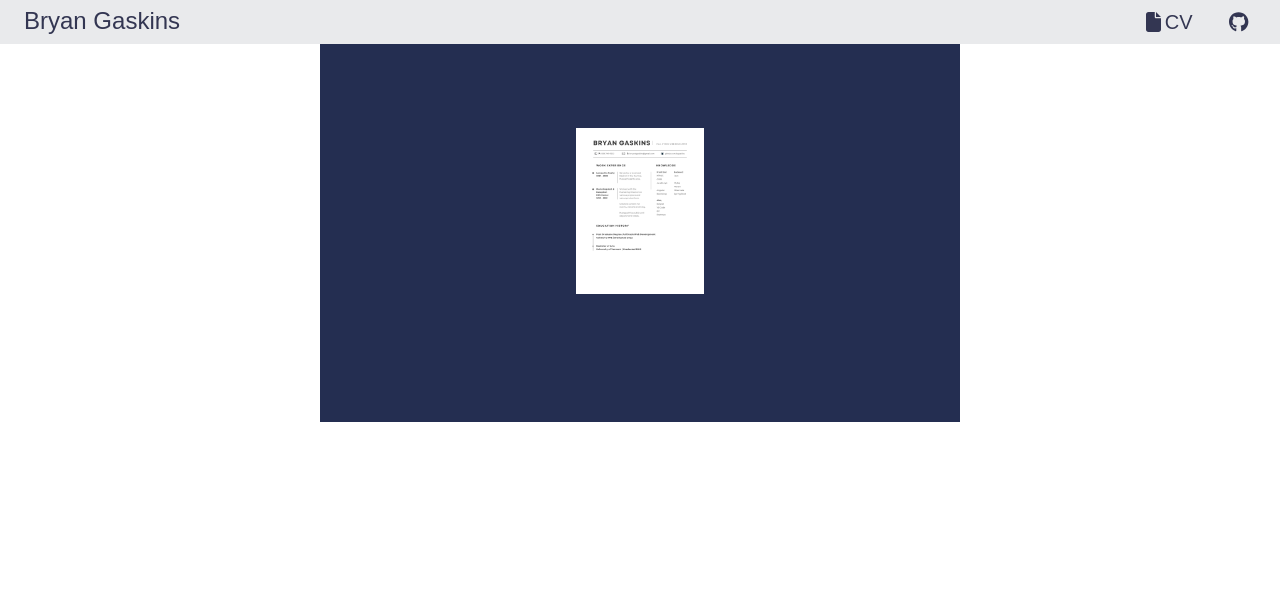
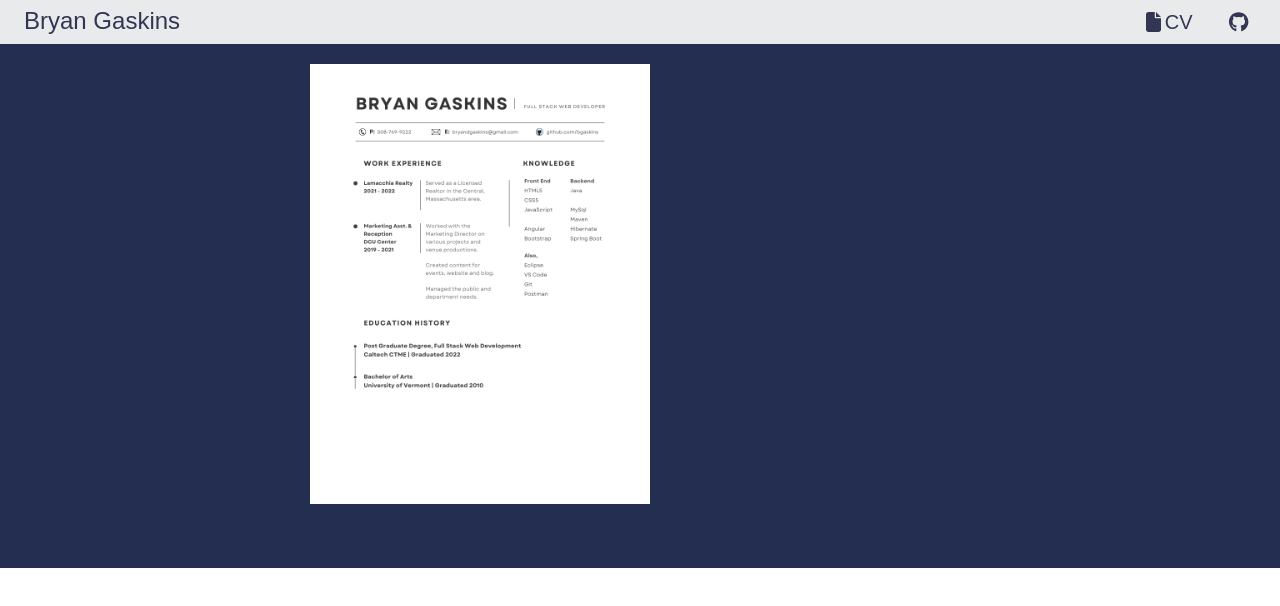
Before and after one commit to bgaskins/portfolio, an Angular app: page /cv in a window 1280 px wide. Shown: the top 606 px of the page. Built offline with nearby package versions, Linux system fonts and the light colour scheme.

Commit message:
Added new styling

```diff
--- a/src/app/cv/cv.component.css
+++ b/src/app/cv/cv.component.css
@@ -1,9 +1,22 @@
+
+html, body {
+    background-color: #242E51;
+    font-family:Arial, Helvetica, sans-serif;
+    width: 100%;
+    height: 100%;
+    margin: 0px;
+    padding: 0px;
+    text-align: center;
+    overflow-x:visible;
+}
+
 #cv {
-    background-color: #242E51;
+    max-width: 100%;
+    height: auto;
     text-align: center;
 }
 
-#cv, img {
+img {
     width: 50%;
     height: auto;
     padding:4em;
--- a/src/app/cv/cv.component.html
+++ b/src/app/cv/cv.component.html
@@ -1,6 +1,11 @@
     <app-header></app-header>
 
-
-    <div class="container-fluid mx-auto img-fluid" id="cv">
-         <img src="assets/images/bryan-gaskins-cv.png" alt="CV">
-    </div>
+    <body>
+    <div class="container-fluid mx-auto">
+          <div class="row">
+               <div class="col-sm-12 w-75">
+               <img class="img-fluid" src="assets/images/bryan-gaskins-cv.png" alt="CV">
+               </div>
+          </div>
+     </div>
+</body>
```
